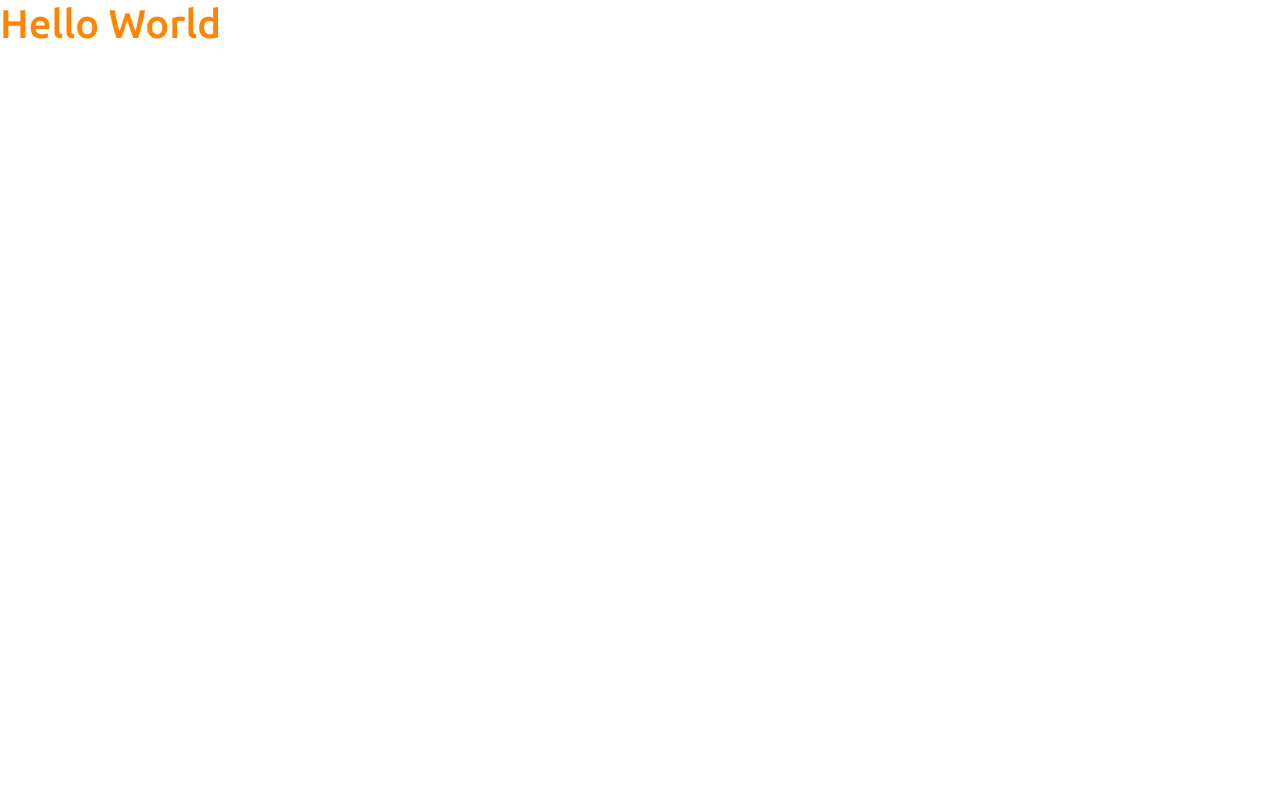
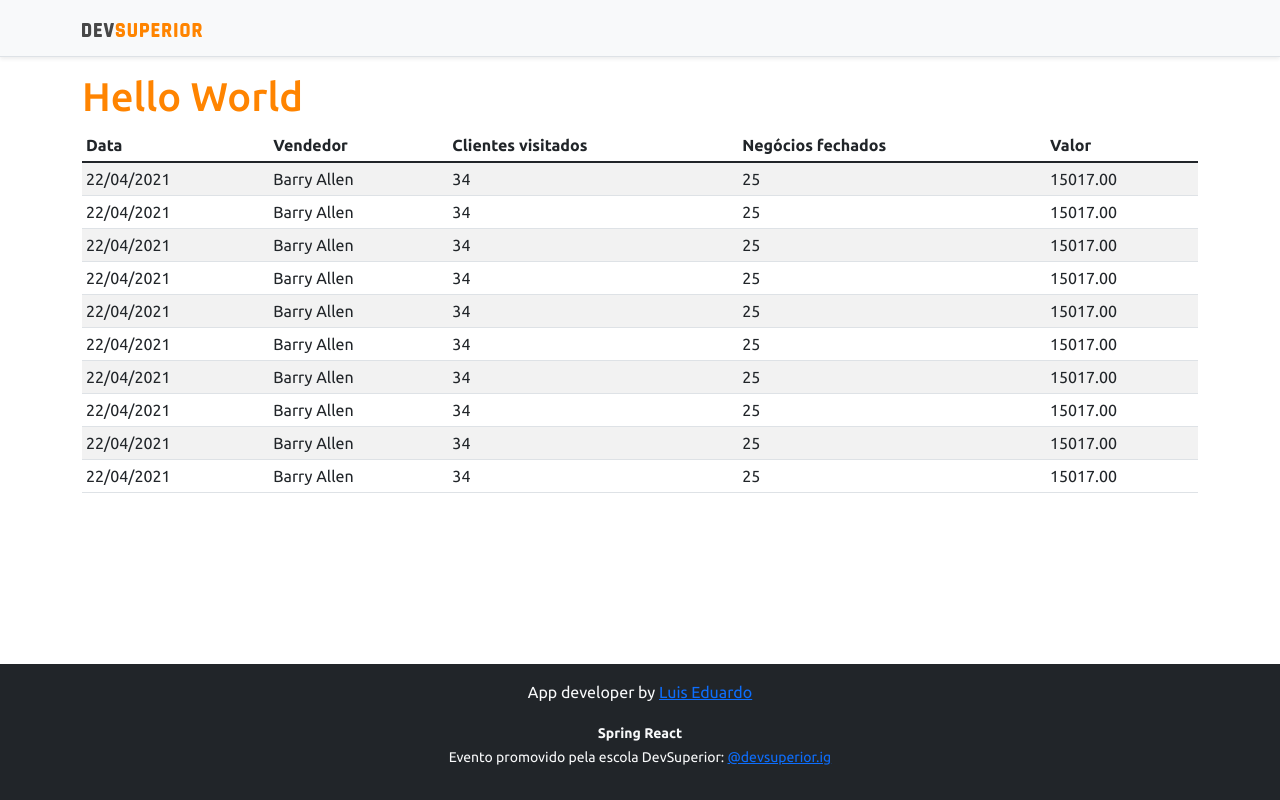
Before and after one commit to LuisEduardoM/projeto-sds3, a React (Create React App) app in the folder frontend/: page / in a window 1280 px wide. Built offline with nearby package versions, Linux system fonts and the light colour scheme.

Commit message:
basic static components

```diff
--- a/frontend/src/App.tsx
+++ b/frontend/src/App.tsx
@@ -1,9 +1,17 @@
+import DataTable from "components/DataTable";
+import Footer from "components/Footer";
+import NavBar from "components/NavBar";
 
 function App() {
   return (
-    <div>
-      <h1 className="text-primary">Hello World</h1>
-    </div>
+    <>
+      <NavBar />
+      <div className="container">
+        <h1 className="text-primary">Hello World</h1>
+        <DataTable />
+      </div>
+      <Footer />
+    </>
   );
 }
 
--- /dev/null
+++ b/frontend/src/components/DataTable/index.tsx
@@ -0,0 +1,92 @@
+
+const DataTable = () => {
+    return (
+        <div className="table-responsive">
+            <table className="table table-striped table-sm">
+                <thead>
+                    <tr>
+                        <th>Data</th>
+                        <th>Vendedor</th>
+                        <th>Clientes visitados</th>
+                        <th>Negócios fechados</th>
+                        <th>Valor</th>
+                    </tr>
+                </thead>
+                <tbody>
+                    <tr>
+                        <td>22/04/2021</td>
+                        <td>Barry Allen</td>
+                        <td>34</td>
+                        <td>25</td>
+                        <td>15017.00</td>
+                    </tr>
+                    <tr>
+                        <td>22/04/2021</td>
+                        <td>Barry Allen</td>
+                        <td>34</td>
+                        <td>25</td>
+                        <td>15017.00</td>
+                    </tr>
+                    <tr>
+                        <td>22/04/2021</td>
+                        <td>Barry Allen</td>
+                        <td>34</td>
+                        <td>25</td>
+                        <td>15017.00</td>
+                    </tr>
+                    <tr>
+                        <td>22/04/2021</td>
+                        <td>Barry Allen</td>
+                        <td>34</td>
+                        <td>25</td>
+                        <td>15017.00</td>
+                    </tr>
+                    <tr>
+                        <td>22/04/2021</td>
+                        <td>Barry Allen</td>
+                        <td>34</td>
+                        <td>25</td>
+                        <td>15017.00</td>
+                    </tr>
+                    <tr>
+                        <td>22/04/2021</td>
+                        <td>Barry Allen</td>
+                        <td>34</td>
+                        <td>25</td>
+                        <td>15017.00</td>
+                    </tr>
+                    <tr>
+                        <td>22/04/2021</td>
+                        <td>Barry Allen</td>
+                        <td>34</td>
+                        <td>25</td>
+                        <td>15017.00</td>
+                    </tr>
+                    <tr>
+                        <td>22/04/2021</td>
+                        <td>Barry Allen</td>
+                        <td>34</td>
+                        <td>25</td>
+                        <td>15017.00</td>
+                    </tr>
+                    <tr>
+                        <td>22/04/2021</td>
+                        <td>Barry Allen</td>
+                        <td>34</td>
+                        <td>25</td>
+                        <td>15017.00</td>
+                    </tr>
+                    <tr>
+                        <td>22/04/2021</td>
+                        <td>Barry Allen</td>
+                        <td>34</td>
+                        <td>25</td>
+                        <td>15017.00</td>
+                    </tr>
+                </tbody>
+            </table>
+        </div>
+    );
+}
+
+export default DataTable;
--- /dev/null
+++ b/frontend/src/components/Footer/index.tsx
@@ -0,0 +1,15 @@
+
+const Footer = () => {
+    return (
+        <footer className="footer mt-auto py-3 bg-dark">
+            <div className="container">
+                <p className="text-light">App developer by <a href="https://github.com/luiseduardom" target="_blank" rel="noreferrer">Luis Eduardo</a></p>
+                <p className="text-light"><small><strong>Spring React</strong><br />
+                    Evento promovido pela escola DevSuperior: <a href="https://instagram.com/devsuperior.ig" target="_blank" rel="noreferrer">@devsuperior.ig</a></small></p>
+            </div>
+        </footer>
+
+    );
+}
+
+export default Footer;
--- /dev/null
+++ b/frontend/src/components/NavBar/index.tsx
@@ -0,0 +1,15 @@
+import ImgDsDark from 'assets/img/ds-dark.svg';
+
+const NavBar = () => {
+    return (
+        <div className="d-flex flex-column flex-md-row align-items-center p-3 px-md-4 mb-3 bg-light border-bottom shadow-sm">
+            <div className="container">
+                <nav className="my-2 my-md-0 mr-md-3">
+                    <img src={ImgDsDark} alt="DevSuperior" width="120" />
+                </nav>
+            </div>
+        </div>
+    );
+}
+
+export default NavBar;
```
Also changed, not shown: frontend/src/assets/img/ds-dark.svg (added).
